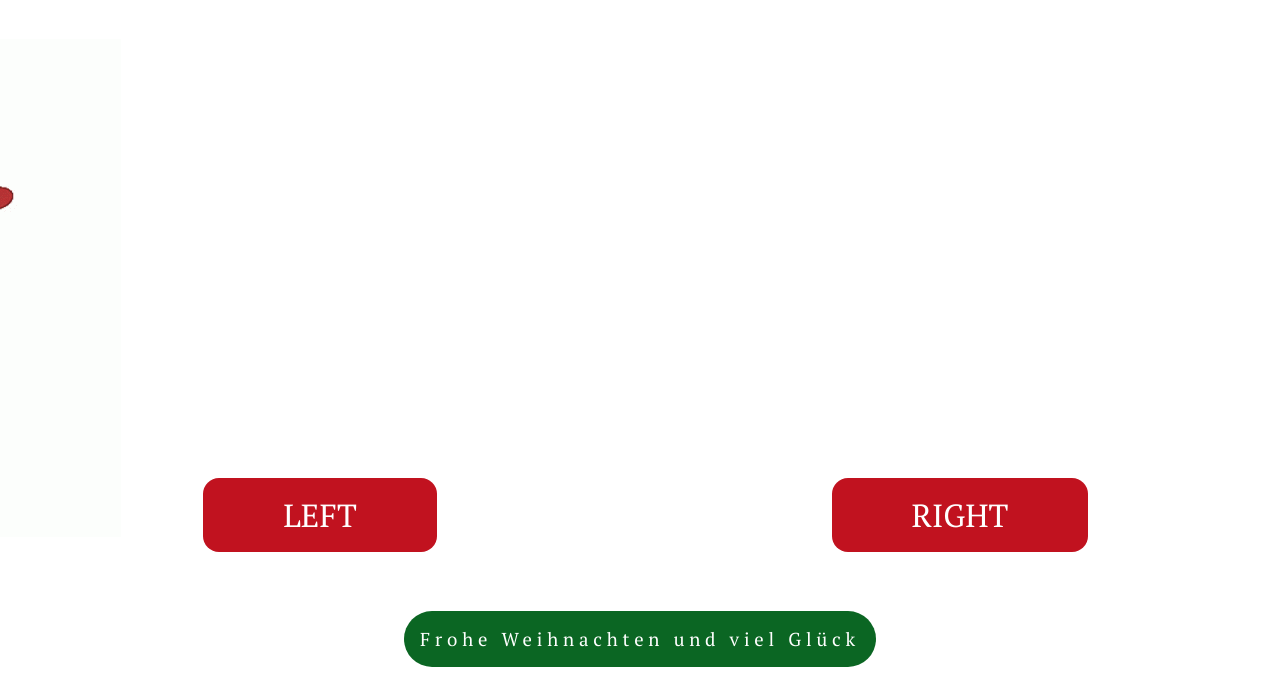
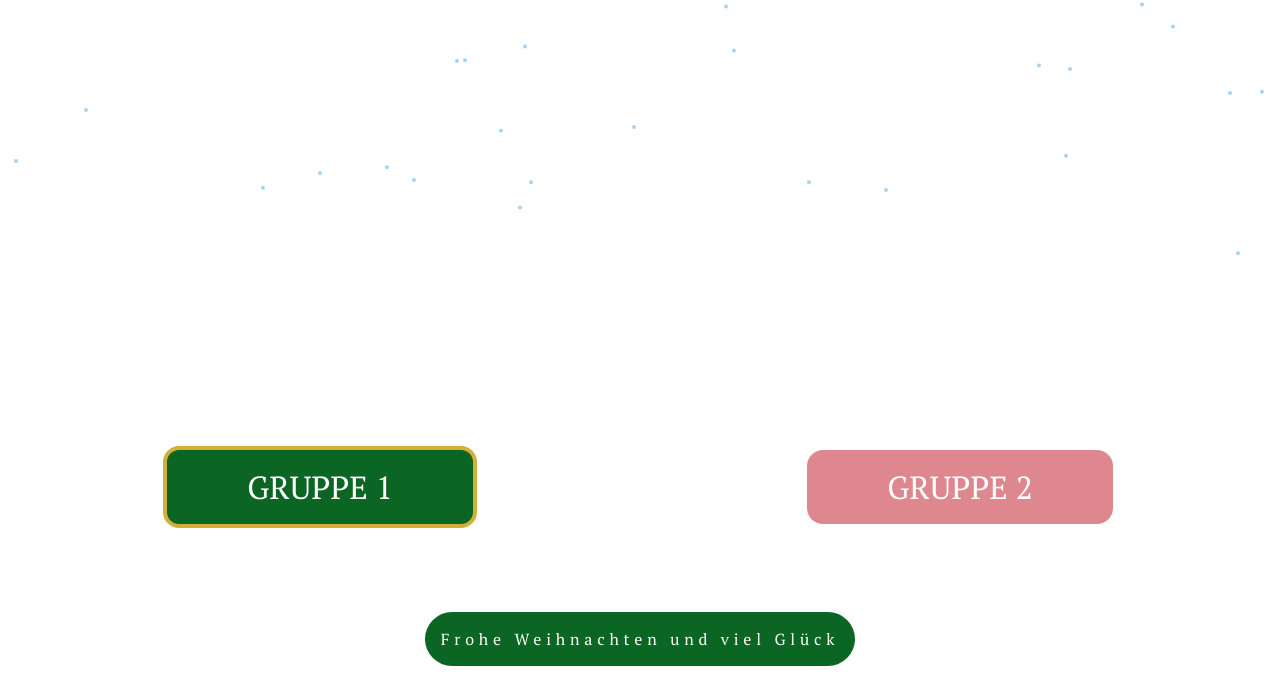
Before and after one commit to PWagner86/weihnachts_roulette, a plain HTML site: page index.html in a window 1280 px wide. Shown: the part 121-800 px from the top of the page. Drawn offline with Linux system fonts and the light colour scheme.

Commit message:
let it snow

```diff
--- /dev/null
+++ b/canvas.js
@@ -0,0 +1,42 @@
+import Snowball from "./snowball.js";
+
+export default class Canvas {
+
+  constructor(width, height) {
+    this.width = width;
+    this.height = height;
+    this.canvas = document.querySelector("#canvas");
+    this.ctx = this.canvas.getContext("2d");
+    this.lastTime = 0;
+    this.snowCount = 300;
+    this.snowBalls = [];
+  }
+
+  init() {
+    this.canvas.width = this.width;
+    this.canvas.height = this.height;
+    this.#fillSnowBalls();
+    console.log(this.snowBalls);
+    this.#animate();
+  }
+
+  #fillSnowBalls() {
+    for(let i = 0; i < this.snowCount; i++) {
+      const speed = Math.floor(Math.random() * 200 + 1);
+      this.snowBalls.push(new Snowball(this.width, this.height, speed));
+    }
+  }
+
+  #animate() {
+    requestAnimationFrame((t) => {
+      const deltaTime = t - this.lastTime;
+      this.lastTime = t;
+      this.ctx.clearRect(0, 0, this.width, this.height);
+      this.snowBalls.forEach(ball => {
+        ball.draw(this.ctx);
+        ball.fall()
+      })
+      this.#animate();
+    });
+  }
+}
--- a/index.html
+++ b/index.html
@@ -11,6 +11,7 @@
   <script type="module" src="./main.js"></script>
 </head>
 <body>
+  <canvas id="canvas"></canvas>
   <header class="center">
     <h1>Weihnachts Roulette</h1>
   </header>
@@ -21,7 +22,7 @@
         <h2 data-id="left_number"></h2>
       </div>
       <div class="button__container center">
-        <button data-id="left_button">left</button>
+        <button data-id="left_button" class="button__clear">Gruppe 1</button>
       </div>
     </div>
     <div class="right roulette__container">
@@ -29,12 +30,12 @@
         <h2 data-id="right_number"></h2>
       </div>
       <div class="button__container center">
-        <button data-id="right_button">right</button>
+        <button data-id="right_button" disabled="true">Gruppe 2</button>
       </div>
     </div>
   </main>
   <footer class="center">
-    <h3>Frohe Weihnachten und viel Glück</h3>
+    <h4>Frohe Weihnachten und viel Glück</h4>
   </footer>
 </body>
 </html>
--- a/main.js
+++ b/main.js
@@ -1,3 +1,5 @@
+import Canvas from "./canvas.js";
+
 const leftNumber = document.querySelector('[data-id="left_number"]');
 const leftBtn = document.querySelector('[data-id="left_button"]');
 const rightNumber = document.querySelector('[data-id="right_number"]');
@@ -7,6 +9,8 @@ const santa = document.querySelector('[data-id="santa"]');
 const MAX_NUMBER = 7;
 const RIGHT_NUMBERS = [];
 const LEFT_NUMBERS = [];
+
+const CANVAS = new Canvas(window.innerWidth, window.innerHeight);
 
 const fillInTheNumbers = () => {
   for (let i = 1; i <= MAX_NUMBER; i++) {
@@ -46,8 +50,23 @@ const moveSanta = () => {
 const disableButtonWhileAnimation = (button) => {
   setTimeout(() => {
     button.disabled = false;
-  }, 10000);
+    setButtonColor(button);
+  }, 5000);
 }
+
+const setButtonColor = (button) => {
+  switch(button) {
+    case leftBtn:
+      leftBtn.classList.add("button__clear");
+      rightBtn.classList.remove("button__clear");
+      break;
+    case rightBtn:
+      rightBtn.classList.add("button__clear");
+      leftBtn.classList.remove("button__clear");
+  };
+}
+
+CANVAS.init();
 
 fillInTheNumbers();
 
@@ -55,7 +74,6 @@ leftBtn.addEventListener("click", (e) => {
   e.preventDefault();
   clearNumbers();
   moveSanta();
-  // rightBtn.disabled = false;
   disableButtonWhileAnimation(rightBtn);
   const left = getRandomNumberFromArray(LEFT_NUMBERS);
   setTimeout(() => leftNumber.innerHTML = left.number, 1000);
@@ -74,7 +92,6 @@ leftBtn.addEventListener("click", (e) => {
 rightBtn.addEventListener("click", (e) => {
   e.preventDefault();
   moveSanta();
-  // leftBtn.disabled = false;
   disableButtonWhileAnimation(leftBtn);
   const right = getRandomNumberFromArray(RIGHT_NUMBERS);
   setTimeout(() => rightNumber.innerHTML = right.number, 2000);
--- /dev/null
+++ b/snowball.js
@@ -0,0 +1,21 @@
+export default class Snowball {
+  constructor(maxWidth, height, speed) {
+    this.maxWidth = maxWidth
+    this.maxHeight = height + 100;
+    this.x = Math.floor(Math.random() * this.maxWidth);
+    this.y = (Math.floor(Math.random() * 2000 + 10)) * -1;
+    this.speed = Math.random(speed) + 0.5;
+  }
+
+  draw(ctx) {
+    ctx.fillStyle = "#A7D3F2";
+    ctx.beginPath();
+    ctx.arc(this.x, this.y, 2, 0, Math.PI * 2);
+    ctx.fill()
+  }
+
+  fall() {
+    this.y += this.speed;
+    if(this.y > this.maxHeight) this.y = -100;
+  }
+}
--- a/style.css
+++ b/style.css
@@ -18,6 +18,16 @@ body {
   overflow: hidden;
   margin: 0 auto;
   font-family: "PT Serif", serif;
+}
+
+#canvas {
+  position: absolute;
+  /* width: 100%;
+  height: 100%; */
+  left: 0;
+  top: 0;
+  z-index: 2;
+  pointer-events: none;
 }
 
 header {
@@ -44,13 +54,15 @@ main {
 }
 
 .number__container {
-  height: 70%;
+  height: 60%;
 }
 
 .santa {
   position: absolute;
   transform: translateX(-50%);
-  left: -10%;
+  left: -50%;
+  height: 60%;
+  width: auto;
 }
 
 .move_to_right {
@@ -59,14 +71,23 @@ main {
 }
 
 .button__container {
-  height: 30%;
+  height: 40%;
+}
+
+.button__clear {
+  background-color: var(--color-green);
+  border: solid 0.25rem var(--color-gold);
+  opacity: 1;
 }
 
 h2 {
   z-index: 1;
+  color: var(--color-gold);
+  font-size: 4rem;
 }
 
 button {
+  transition: opacity ease-in-out 0.3s;
   background-color: var(--color-red);
   border: none;
   color: white;
@@ -76,13 +97,14 @@ button {
   cursor: pointer;
   font-family: inherit;
   text-transform: uppercase;
+  opacity: 0.5;
 }
 
 footer {
   height: 10svh;
 }
 
-h3 {
+h4 {
   background-color: var(--color-green);
   color: white;
   padding: 1rem;
```
